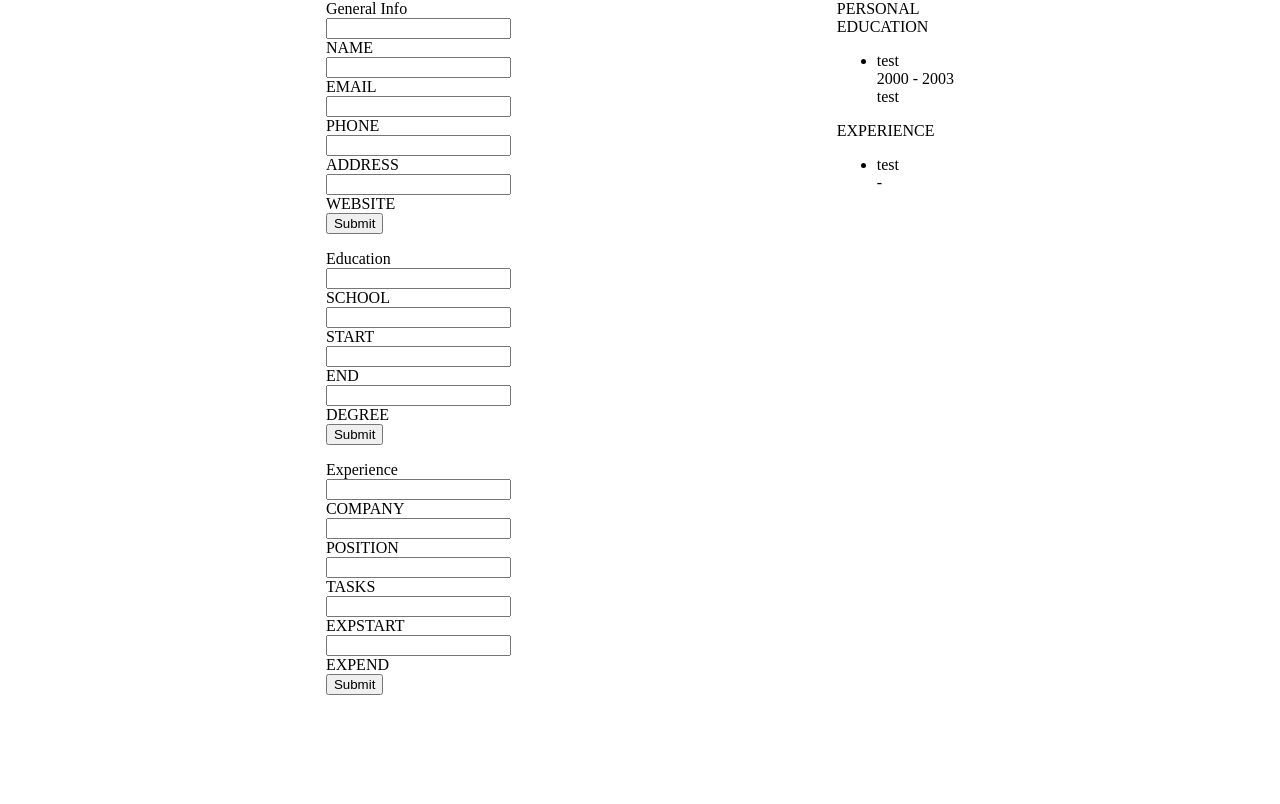
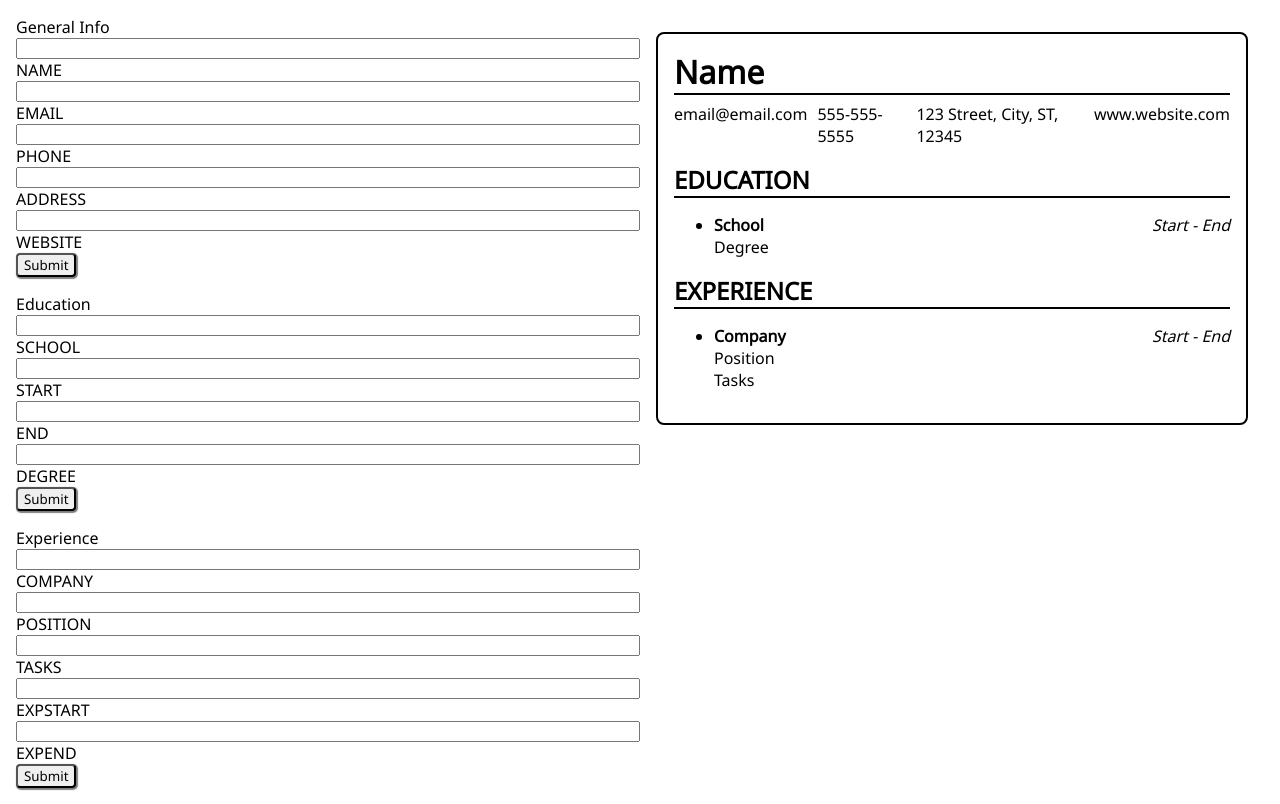
Before and after one commit to jdittert/cv-project, a React (Create React App) app: page / in a window 1280 px wide. Built offline with nearby package versions, Linux system fonts and the light colour scheme.

Commit message:
Add styling to resume side

```diff
--- a/public/index.html
+++ b/public/index.html
@@ -14,6 +14,8 @@
       manifest.json provides metadata used when your web app is installed on a
       user's mobile device or desktop. See https://developers.google.com/web/fundamentals/web-app-manifest/
     -->
+    <link rel="stylesheet"
+          href="https://fonts.googleapis.com/css2?family=Noto+Sans">
     <link rel="manifest" href="%PUBLIC_URL%/manifest.json" />
     <!--
       Notice the use of %PUBLIC_URL% in the tags above.
--- a/src/components/display.js
+++ b/src/components/display.js
@@ -1,4 +1,5 @@
 import React, {Component} from "react";
+import '../styles/Display.css'
 
 class Display extends Component {
 
@@ -8,23 +9,28 @@ class Display extends Component {
         const {experience} = this.props;
 
         return (
-            <div>
+            <div className='resume'>
                 <div>
-                    <div>PERSONAL</div>
-                    <div>{personal.name}</div>
-                    <div>{personal.email}</div>
-                    <div>{personal.phone}</div>
-                    <div>{personal.address}</div>
-                    <div>{personal.website}</div>
+                    <div className='resume-header'>
+                        {personal.name}
+                    </div>
+                    <div className='personal-info'>
+                        <div>{personal.email}</div>
+                        <div>{personal.phone}</div>
+                        <div>{personal.address}</div>
+                        <div>{personal.website}</div>
+                    </div>
                 </div>
                 <div>
-                    <div>EDUCATION</div>
+                    <div className='section-header'>EDUCATION</div>
                     <div>
                         <ul>
                            {education.map((entry) => {
                                 return <li key={entry.id}>
-                                    <div>{entry.school}</div>
-                                    <div>{entry.start} - {entry.end}</div>
+                                    <div className='top-level'>
+                                        <div className='title'>{entry.school}</div>
+                                        <div className='dates'>{entry.start} - {entry.end}</div>
+                                    </div>
                                     <div>{entry.degree}</div>
                                     </li>
                             })
@@ -33,15 +39,18 @@ class Display extends Component {
                     </div>
                 </div>
                 <div>
-                    <div>EXPERIENCE</div>
+                    <div className='section-header'>EXPERIENCE</div>
                     <div>
                         <ul>
                             {experience.map((entry) => {
                                 return <li key={entry.id}>
-                                    <div>{entry.company}</div>
+                                    <div className='top-level'>
+                                        <div className='title'>{entry.company}</div>
+                                        <div className='dates'>{entry.expstart} - {entry.expend}</div>
+                                    </div>
                                     <div>{entry.position}</div>
                                     <div>{entry.tasks}</div>
-                                    <div>{entry.expstart} - {entry.expend}</div>
+
                                     </li>
                             })}
                         </ul>
--- a/src/components/general.js
+++ b/src/components/general.js
@@ -11,14 +11,14 @@ class General extends Component {
 
         this.state = {
             personal: {
-                name: '',
-                email: '',
-                phone: '',
-                address: '',
-                website: ''
+                name: 'Name',
+                email: 'email@email.com',
+                phone: '555-555-5555',
+                address: '123 Street, City, ST, 12345',
+                website: 'www.website.com'
             },
-            education: [{school: 'test', start: '2000', end: '2003', degree: 'test', id: uniqid()}],
-            experience: [{company: 'test', id: uniqid()}]
+            education: [{school: 'School', start: 'Start', end: 'End', degree: 'Degree', id: uniqid()}],
+            experience: [{company: 'Company', position: 'Position', tasks: 'Tasks', expstart: 'Start', expend: 'End', id: uniqid()}]
         }
     }
 
@@ -36,6 +36,7 @@ class General extends Component {
                 website: personalJson.website
             }
         });
+        personalForm.reset();
     }
 
     onSubmitEducation = (e) => {
@@ -53,7 +54,7 @@ class General extends Component {
         this.setState({
             education: this.state.education.concat(eduEntry)
         });
-        console.log(this.state);
+        educationForm.reset();
     }
 
     onSubmitExperience = (e) => {
@@ -72,7 +73,7 @@ class General extends Component {
         this.setState({
             experience: this.state.experience.concat(expEntry)
         });
-        console.log(this.state);
+        experienceForm.reset();
     }
 
     render() {
@@ -80,7 +81,7 @@ class General extends Component {
         return (
             <div className='wrapper'>
                 <div className='form-section'>
-                    <div className="personal-info">
+                    <div className="personal-form">
                         <div>General Info</div>
                         <div className="personal-form">
                             <form onSubmit={this.onSubmitGeneral}
--- a/src/styles/App.css
+++ b/src/styles/App.css
@@ -1,9 +1,11 @@
 body {
     padding: 0;
     margin: 0;
+    font-family: 'Noto Sans';
 }
 
 .wrapper {
-    display: flex;
-    justify-content: space-evenly;
+    display: grid;
+    grid-template-columns: 1fr 1fr;
+    padding: 1rem;
 }
--- /dev/null
+++ b/src/styles/Display.css
@@ -0,0 +1,41 @@
+.resume {
+    border: 2px solid black;
+    border-radius: 8px;
+    padding: 1rem;
+    margin: 1rem;
+}
+
+.resume-header {
+    font-size: 2rem;
+    font-weight: bold;
+    border-bottom: 2px solid black;
+    margin-bottom: .5rem;
+}
+
+.personal-info {
+    display: flex;
+    gap: 10px;
+    justify-content: space-between;
+    padding: 0;
+    margin-bottom: 1rem;
+}
+
+.section-header {
+    font-size: 1.5rem;
+    font-weight: bold;
+    border-bottom: 2px solid black;
+    margin-bottom: .5rem;
+}
+
+.top-level {
+    display: flex;
+    justify-content: space-between;
+}
+
+.title {
+    font-weight: bold;
+}
+
+.dates {
+    font-style: italic;
+}
--- a/src/styles/FormSide.css
+++ b/src/styles/FormSide.css
@@ -8,3 +8,9 @@
     display: flex;
     flex-direction: column;
 }
+
+button {
+    font-family: 'Noto Sans';
+    box-shadow: 1px 1px 1px 1px gray;
+    border-radius: 4px;
+}
```
